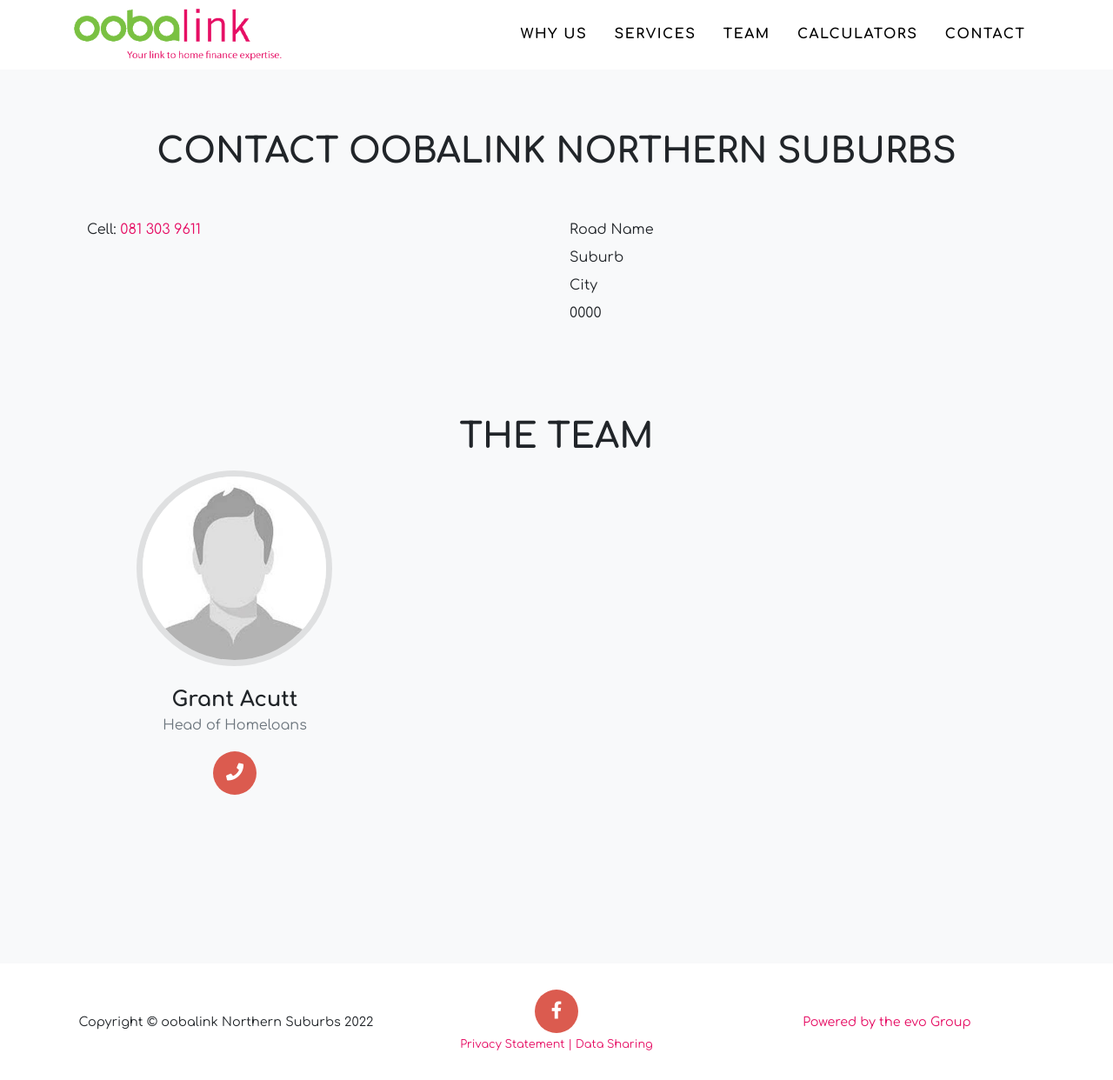
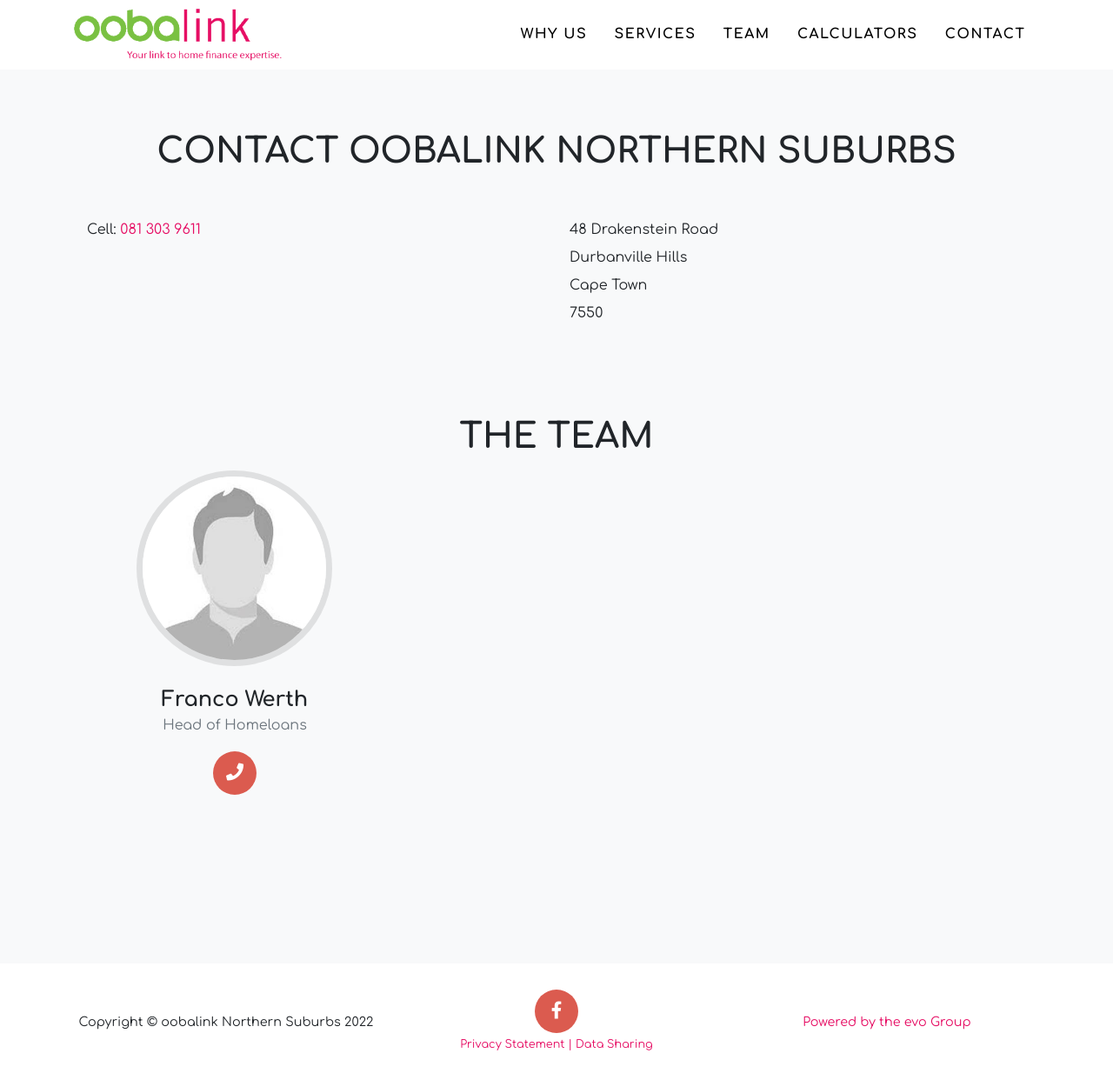
Before and after one commit to Intellify-Cloud/ooli-soso, a Jekyll site: the page built from contact.md, in a window 1280 px wide and 1242 px high. Shown: the whole window at 87% size. Built offline with Jekyll 4.4.1, drawn with Linux system fonts in a browser that asks for light colours.

Commit message:
20220602.0613

```diff
--- a/_config.yml
+++ b/_config.yml
@@ -1,8 +1,8 @@
 baseurl: ""
 
-title      : oobalink Northern Suburbs - Bond Origination & Home Loan Experts in xxxSuburb, xxxCity, xxxProvince
+title      : oobalink Northern Suburbs - Bond Origination & Home Loan Experts in Northern Suburbs, Cape Town, Western Cape, South Africa
 email      : grant@thebondstudio.co.za
-description: Contact oobalink Northern Suburbs from xxxSuburb, xxxCity to help you with home loan. We are seasoned property professionals that specialize in mortgages and property finance with 28 years of experience. Our experience ranges from sales to finance and she specializes in bonds, home loans and origination. We are committed to excellent client service, building long-term relationships..
+description: Contact oobalink Northern Suburbs from Durbanville Hills to help you with home loan. We are seasoned property professionals that specialize in mortgages and property finance with 28 years of experience. Our experience ranges from sales to finance and she specializes in bonds, home loans and origination. We are committed to excellent client service, building long-term relationships..
 author     : Eben Roux / Pieter Oosthuizen
 
 analytics:
@@ -30,4 +30,4 @@ company: oobalink Northern Suburbs
 
 url: www.oobalink-northernsuburbs.co.za
 
-address: 00 Unknown Road, Suburb, Town, Province , Postal Code
+address: 48 Drakenstein Road, Durbanville Hills, Cape Town, 7550
--- a/_data/sitetext.yml
+++ b/_data/sitetext.yml
@@ -153,7 +153,7 @@ team:
     section: team
     contact:
     people:
-      - name: "Grant Acutt"
+      - name: "Franco Werth"
         role: "Head of Homeloans"
         image: assets/img/team/400x400m1.jpg
         social:
--- a/contact.md
+++ b/contact.md
@@ -19,10 +19,10 @@ background: grey
     </div>
 
     <div class="col-md">
-		<p>Road Name</p>
-		<p>Suburb</p>
-		<p>City</p>
-		<p>0000</p>
+		<p>48 Drakenstein Road</p>
+		<p>Durbanville Hills</p>
+		<p>Cape Town</p>
+		<p>7550</p>
     </div>
 
   </div>
```
